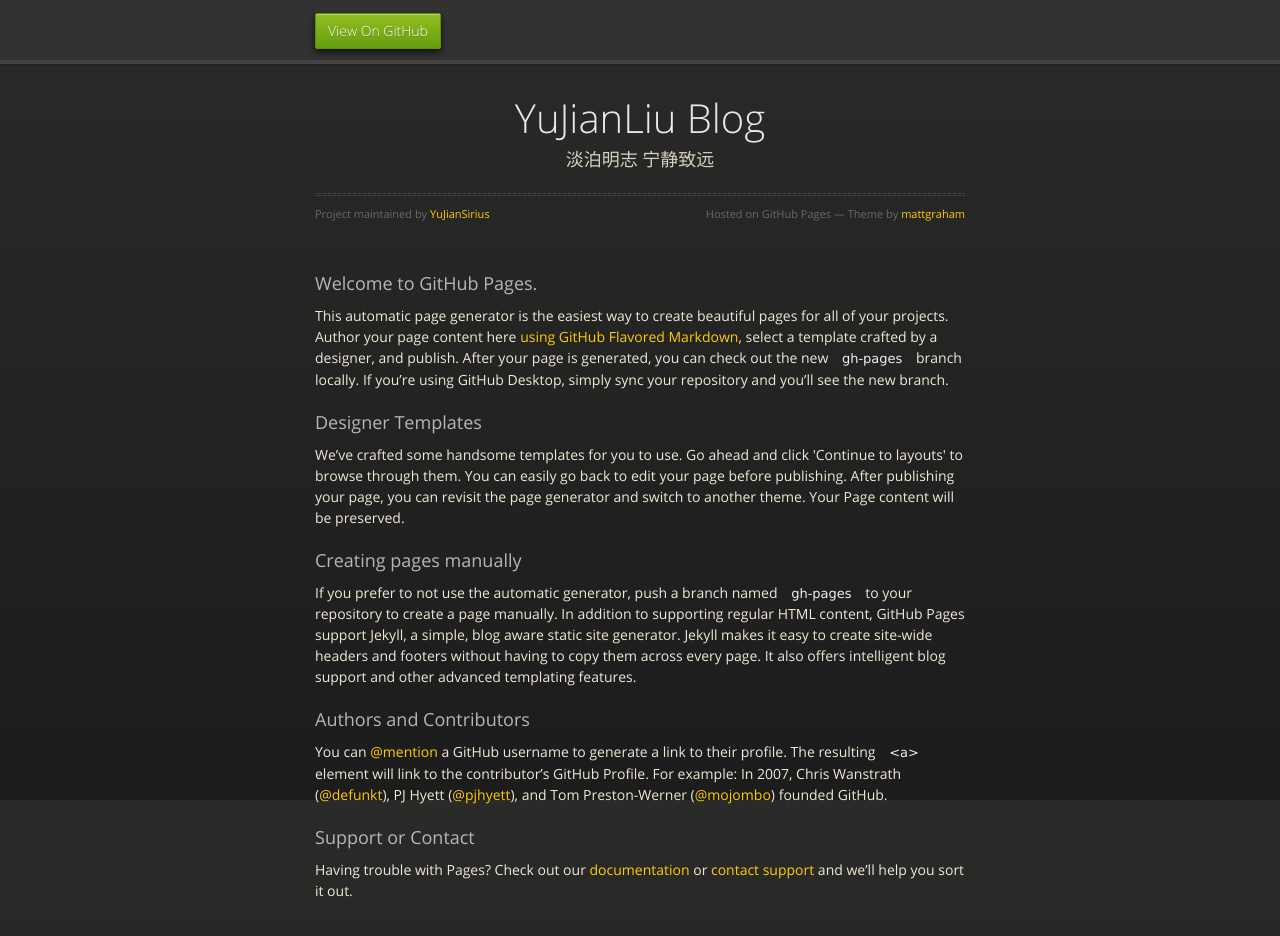
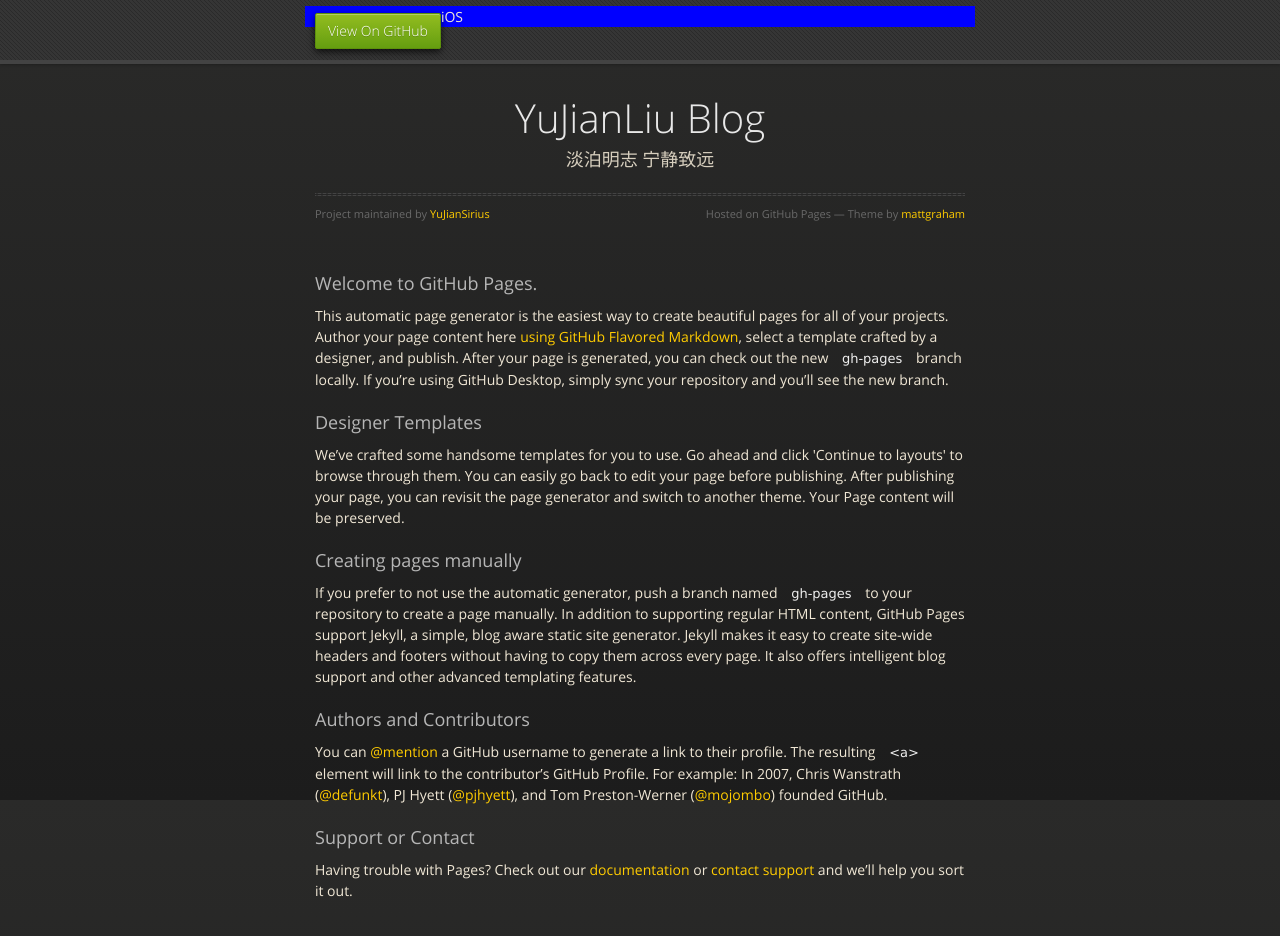
Before and after one commit to YuJianSirius/YuJianSirius.github.io, a plain HTML site: page index.html in a window 1280 px wide. Drawn offline with nearby package versions, Linux system fonts and the light colour scheme.

Commit message:
Update index.html

```diff
--- a/index.html
+++ b/index.html
@@ -21,10 +21,14 @@
       <div id="header">
         <nav>
           <li class="fork"><a href="https://github.com/YuJianSirius">View On GitHub</a></li>
+          <p> iOS </p>
         </nav>
       </div><!-- end header -->
 
     <div class="wrapper">
+
+
+
 
       <section>
         <div id="title">
```
